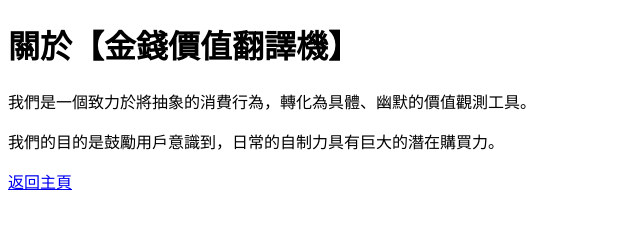
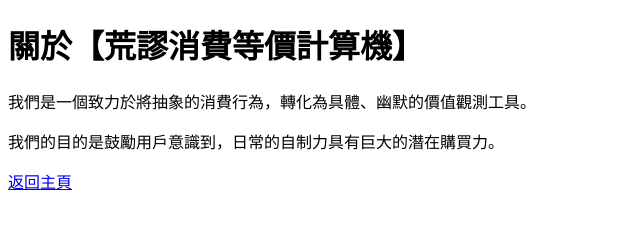
Before and after one commit to Rhea5168/egg, a plain HTML site: page about.html in a window 1280 px wide. Shown: the whole page, without its empty margins (0-640 px from the left). Drawn offline with Linux system fonts and the light colour scheme.

Commit message:
Update about.html

```diff
--- a/about.html
+++ b/about.html
@@ -1,8 +1,8 @@
 <!DOCTYPE html>
 <html>
-<head><title>關於我們 - 荒謬計算儀</title></head>
+<head><title>關於我們</title></head>
 <body>
-    <h1>關於【金錢價值翻譯機】</h1>
+    <h1>關於【荒謬消費等價計算機】</h1>
     <p>我們是一個致力於將抽象的消費行為，轉化為具體、幽默的價值觀測工具。</p>
     <p>我們的目的是鼓勵用戶意識到，日常的自制力具有巨大的潛在購買力。</p>
     <a href="index.html">返回主頁</a>
```
